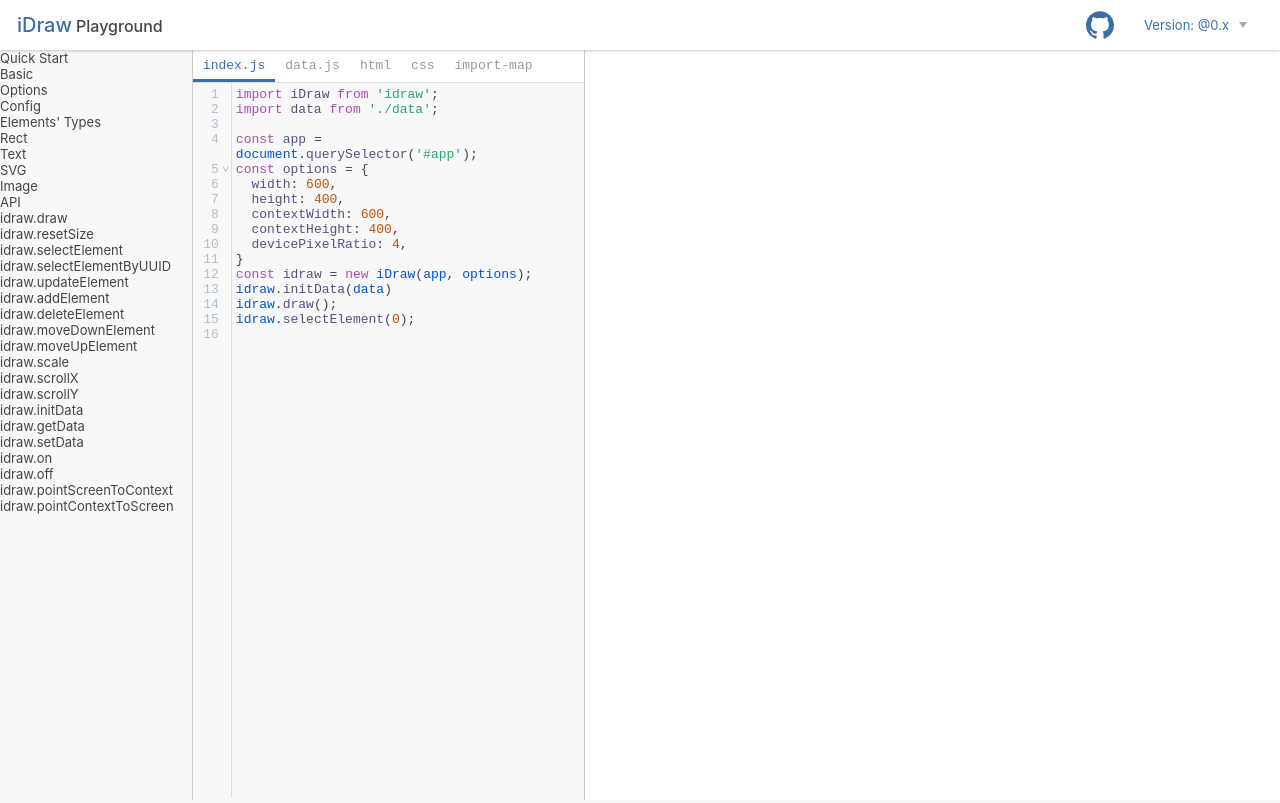
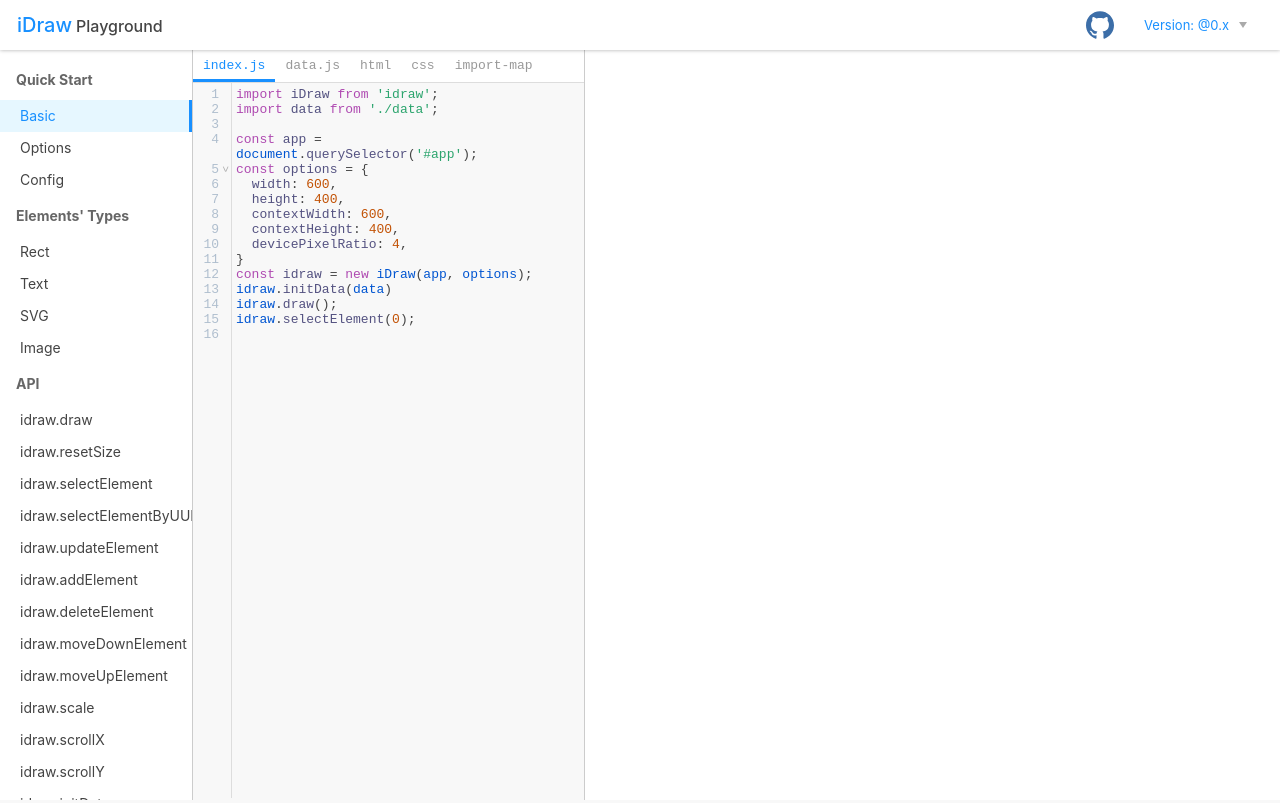
Before and after one commit to idrawjs/playground, a Vue app: page / in a window 1280 px wide. Built offline with nearby package versions, Linux system fonts and the light colour scheme.

Commit message:
feat: init sider component style

```diff
--- a/src/app.vue
+++ b/src/app.vue
@@ -57,7 +57,7 @@
   --base: #444;
   --nav-height: 50px;
   --font-code: 'Source Code Pro', monospace;
-  --color-branding: #3c6ea8;
+  --color-branding: #1890ff;
   --color-branding-dark: #144474;
 }
 .container {
--- a/src/components/sider.vue
+++ b/src/components/sider.vue
@@ -1,20 +1,86 @@
 <template>
-  <div>
-    <div v-for="demo in demoList">
-      <div>{{demo.name}}</div>
-      <div>
-        <div v-for="item in demo.list">
-          <a>{{item.name}}</a>
-        </div>
+  <div class="sider-container">
+    <div class="sider-menu"
+       v-for="demo in demoList">
+      <div class="sider-menu-title">{{demo.name}}</div>
+      <div class="sider-menu-list">
+        <a
+          class="sider-menu-item"
+          v-for="item in demo.list"
+          :href="parseItemLink(item.key)"
+          :class="{
+            active: item.key === globalData.urlParams['demo']
+          }"
+        >
+          <span>{{item.name}}</span>
+        </a>
       </div>
     </div>
   </div>
 </template>
 
 <script setup lang="ts">
+import { watch, reactive } from 'vue';
 import demoList from './../constant/demo-list';
+import { globalData } from './../util/global';
+
+console.log(`globalData.urlParams['demo'] =`, globalData.urlParams['demo']);
+
+function parseItemLink(demoKey: string): string {
+  return `?demo=${demoKey}`;
+}
+
 </script>
 
 <style scoped>
+.sider-container {
+  padding-top: 10px;
+  padding-bottom: 100px;
+  box-sizing: border-box;
+  background: #ffffff;
+  height: 100%;
+  overflow: auto;
+}
+
+.sider-menu {
+  font-size: 14px;
+  color: #666666;
+}
+.sider-menu-title {
+  font-weight: bolder;
+  line-height: 40px;
+  padding: 0 10px;
+  padding-left: 16px;
+}
+
+.sider-menu-list {
+  display: block;
+}
+
+.sider-menu-item {
+  display: inline-block;
+  width: 100%;
+  box-sizing: border-box;
+  height: 32px;
+  line-height: 32px;
+  font-size: 14px;
+  color: #444444;
+  cursor: pointer;
+  text-decoration: none;
+  padding-left: 20px;
+  padding-right: 20px;
+}
+
+.sider-menu-item.active {
+  position: relative;
+  background: #e6f7ff;
+  color: var(--color-branding);
+  border-right: 3px solid var(--color-branding);
+}
+
+
+.sider-menu-item:hover {
+  color: var(--color-branding);
+}
 
 </style>
--- /dev/null
+++ b/src/util/global.ts
@@ -0,0 +1,23 @@
+import { reactive } from 'vue';
+
+export type TypeGlobalData = {
+  urlParams: {
+    [name: string]: string;
+  },
+}
+
+export const globalData: TypeGlobalData = reactive({
+  urlParams: {}
+})
+
+function initPageParams() {
+  const urlParams = new URLSearchParams(window.location.search);
+  urlParams.forEach((value, name) => {
+    globalData.urlParams[name] = value;
+  });
+  console.log('globalData.urlParams =', globalData.urlParams);
+  if (!globalData.urlParams['demo']) {
+    globalData.urlParams['demo'] = 'basic'
+  }
+}
+initPageParams();
```
